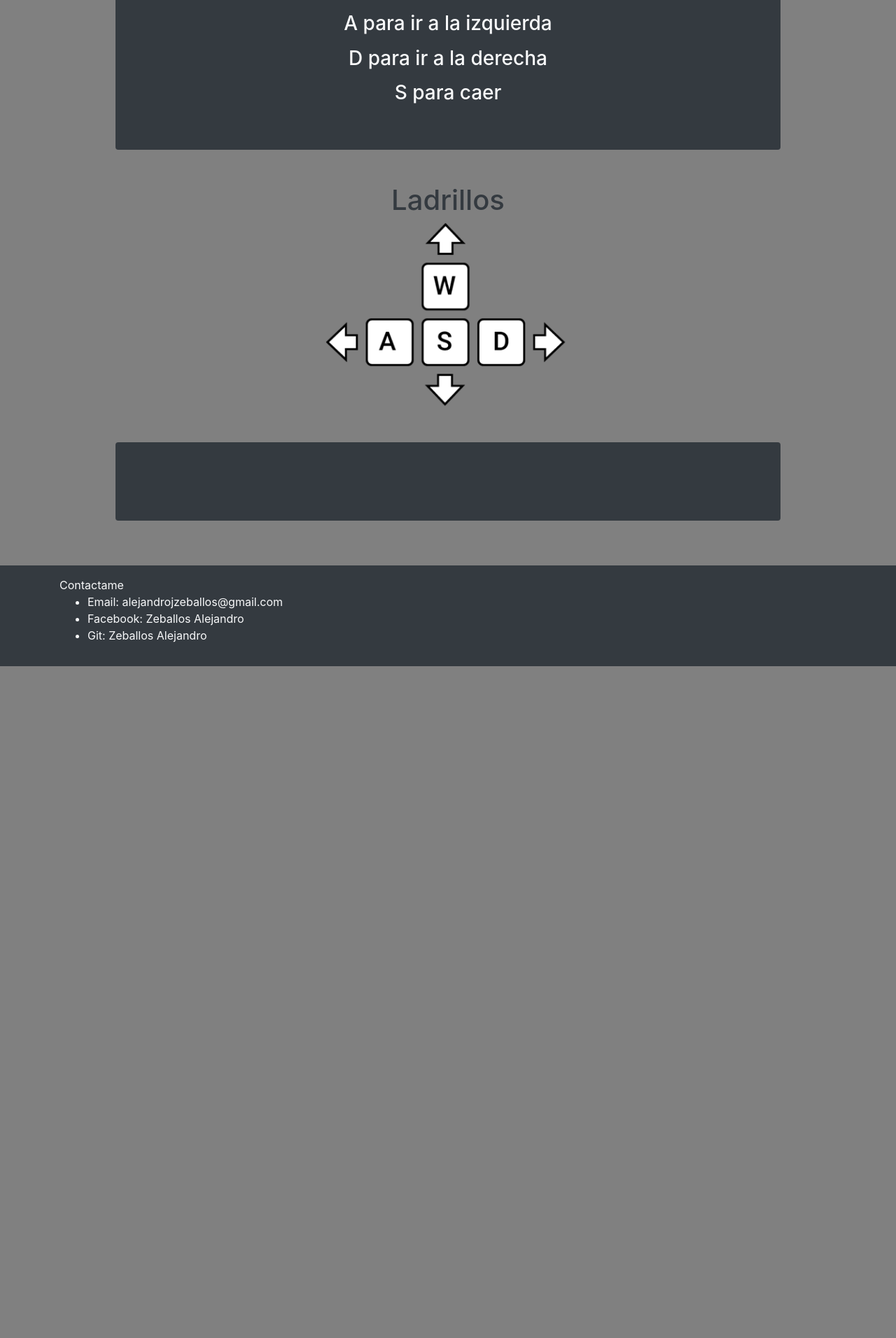
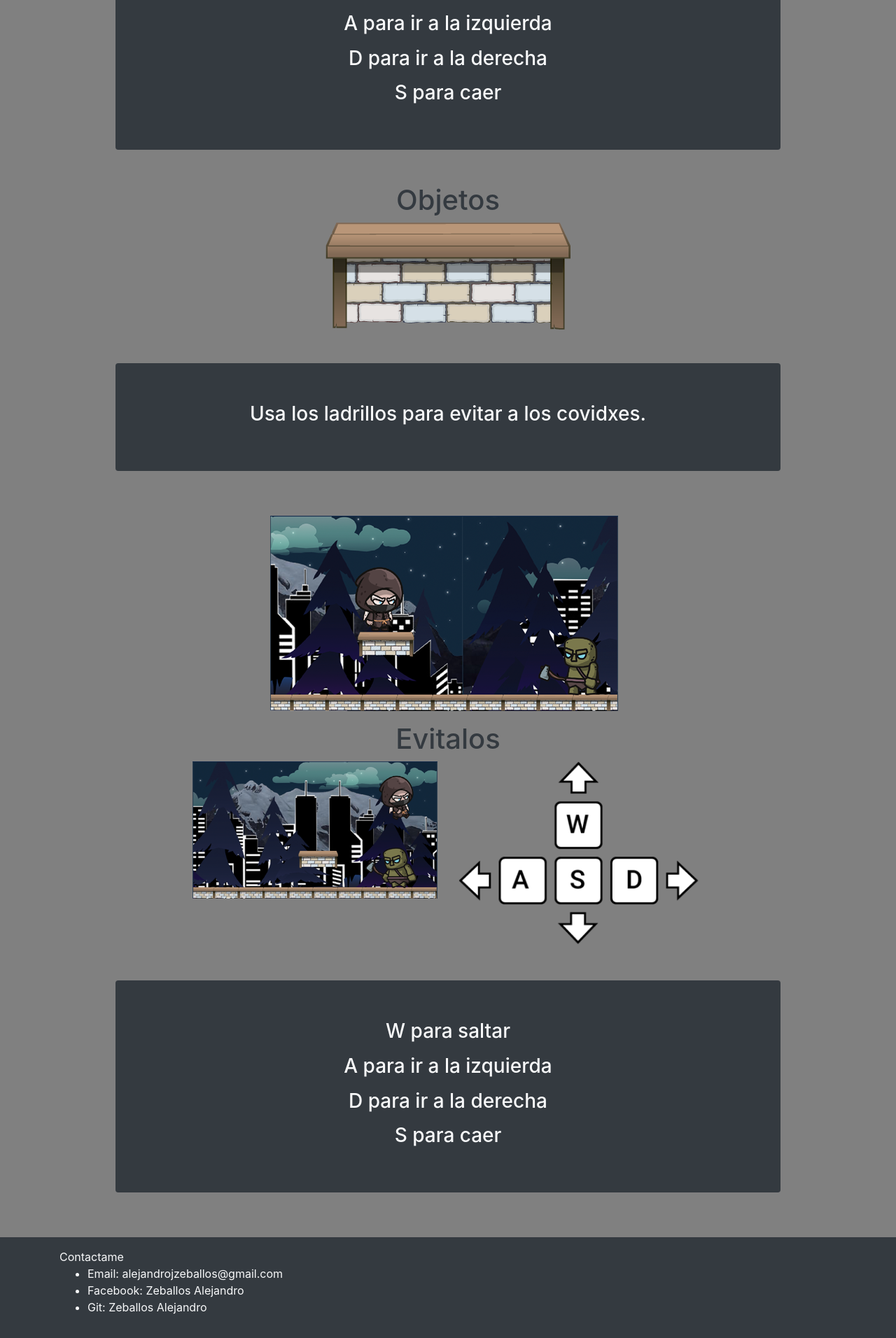
Before and after one commit to alejandrozeb/EvitandoCovidxesWebPage, a CodeIgniter app: page /database/index.php/home/comoJugar in a window 1280 px wide. Shown: the part 971-2883 px from the top of the page at 70% size. Before the commit the page ends 1923 px from the top, so only its background shows below. Run offline with CodeIgniter, Linux system fonts and the light colour scheme; some libraries are stand-ins or nearby versions.

Commit message:
añadiendo los objetos y su interacion

```diff
--- a/application/views/comoJugar.php
+++ b/application/views/comoJugar.php
@@ -71,16 +71,40 @@ defined('BASEPATH') OR exit('No direct script access allowed');
             </div>
             <div class="row">
                 <div class="col-12 text-center">
-                    <h1 class="text-dark"> Ladrillos</h1>
+                    <h1 class="text-dark"> Objetos</h1>
                 </div>
             </div>
             <div class="row d-flex justify-content-center">
+                <div class="col-4">
+                    <img src="<?php echo base_url();?>imagenes/ladrillos.png" class="img-fluid" alt="Responsive image">
+                </div>
+                <div class="col-8 col-sm-10 p-5 m-5 bg-dark rounded align-self-center">
+                        <h3 class="text-light m-2 text-center" >
+                        <p>Usa los ladrillos para evitar a los covidxes.</p>
+                        </h3>
+                </div>
+                <div class="col-6 align-self-center">
+                    <img src="<?php echo base_url();?>imagenes/juego1.png" class="img-fluid m-3" alt="Responsive image">
+                </div>
+            </div>
+            <div class="row">
+                <div class="col-12 text-center">
+                    <h1 class="text-dark">Evitalos</h1>
+                </div>
+            </div>
+            <div class="row d-flex justify-content-center">
+                <div class="col-4">
+                    <img src="<?php echo base_url();?>imagenes/juego2.png" class="img-fluid" alt="Responsive image">
+                </div>
                 <div class="col-4">
                     <img src="<?php echo base_url();?>imagenes/controles.png" class="img-fluid" alt="Responsive image">
                 </div>
                 <div class="col-8 col-sm-10 p-5 m-5 bg-dark rounded align-self-center">
                         <h3 class="text-light m-2 text-center" >
-                        <p></p>
+                        <p>W para saltar</p>
+                        <p>A para ir a la izquierda</p>
+                        <p>D para ir a la derecha</p>
+                        <p>S para caer</p>
                         </h3>
                 </div>
             </div>
```
Also changed, not shown: imagenes/juego1.png (added), imagenes/juego2.png (added), imagenes/juego3.png (added).
